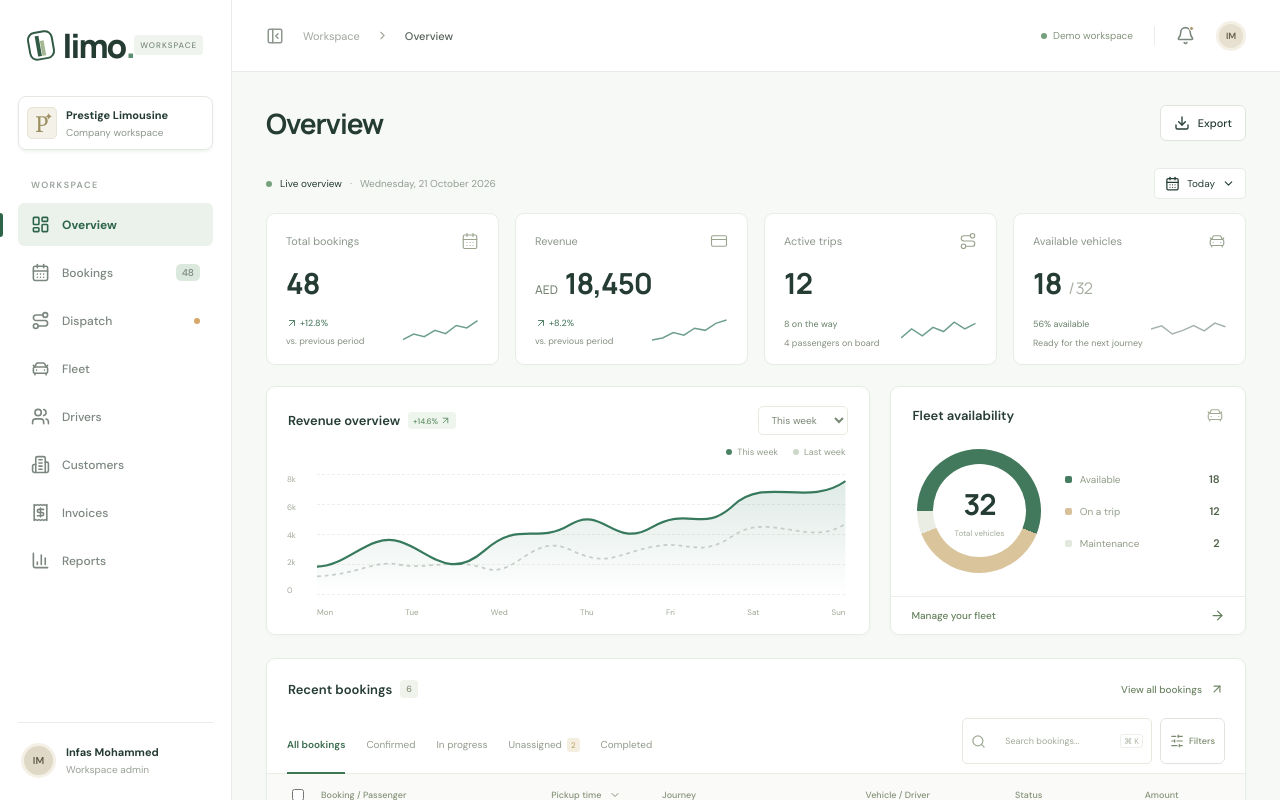
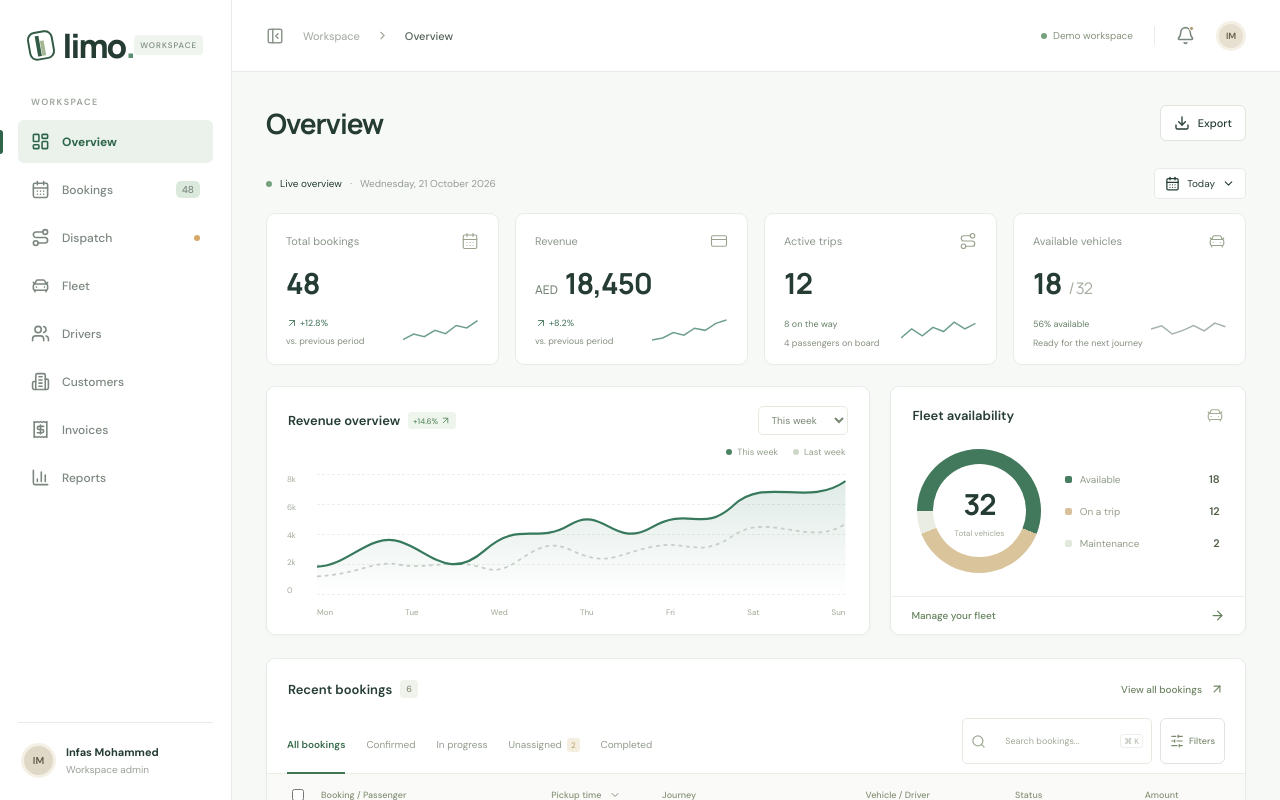
Before and after one commit to InfasMohammed/LimoAi, a React (Vite) app: page / in a window 1280 px wide. Shown: the top 800 px of the page. Built offline with nearby package versions, Linux system fonts and the light colour scheme.

Commit message:
Remove sidebar company block and move navigation upward

```diff
--- a/src/main.tsx
+++ b/src/main.tsx
@@ -29,7 +29,7 @@ const visible=bookings.filter(b=>(tab==='All bookings'||b.status===tab)&&(vehicl
 const exportCsv=()=>{const data=[['Booking','Passenger','Pickup','Destination','Driver','Status','Amount'],...visible.map(b=>[b.id,b.name,b.pickup,b.dropoff,b.driver,b.status,String(b.price)])].map(r=>r.map(c=>'"'+c.replaceAll('"','""')+'"').join(',')).join('\n');const a=document.createElement('a');a.href=URL.createObjectURL(new Blob([data],{type:'text/csv'}));a.download='limo-bookings.csv';a.click();URL.revokeObjectURL(a.href);notify('Bookings exported successfully')};
 const tenant=workspace.name;
 const go=(p:string)=>{setCustomerCreate(false);setPage(p);setMobile(false);setSearch('');setTab('All bookings')};
-return <div className="app"><aside className={mobile?'sidebar open':'sidebar'}><a className="brand" href="#" onClick={()=>go('Overview')}><span className="brandmark">l<span>ı</span></span>limo<span className="brand-dot">.</span><span className="brand-tag">WORKSPACE</span></a><div className="company-switch"><span className="company-logo">{tenant.charAt(0)}<span>✦</span></span><span><strong>{tenant}</strong><small>Company workspace</small></span></div><div className="nav-caption">WORKSPACE</div><nav>{navigation.map(({label,icon:Icon})=><button key={label} onClick={()=>go(label)} className={page===label?'nav-item active':'nav-item'}><Icon size={19}/><span>{label}</span>{label==='Bookings'&&<span className="nav-count">{bookings.length+42}</span>}{label==='Dispatch'&&<span className="nav-alert"/>}</button>)}</nav><div className="sidebar-bottom"><div className="profile"><span className="avatar profile-avatar">IM</span><span><strong>Infas Mohammed</strong><small>Workspace admin</small></span></div></div></aside>
+return <div className="app"><aside className={mobile?'sidebar open':'sidebar'}><a className="brand" href="#" onClick={()=>go('Overview')}><span className="brandmark">l<span>ı</span></span>limo<span className="brand-dot">.</span><span className="brand-tag">WORKSPACE</span></a><div className="nav-caption">WORKSPACE</div><nav>{navigation.map(({label,icon:Icon})=><button key={label} onClick={()=>go(label)} className={page===label?'nav-item active':'nav-item'}><Icon size={19}/><span>{label}</span>{label==='Bookings'&&<span className="nav-count">{bookings.length+42}</span>}{label==='Dispatch'&&<span className="nav-alert"/>}</button>)}</nav><div className="sidebar-bottom"><div className="profile"><span className="avatar profile-avatar">IM</span><span><strong>Infas Mohammed</strong><small>Workspace admin</small></span></div></div></aside>
 {mobile&&<button className="menu-backdrop" aria-label="Close navigation" onClick={()=>setMobile(false)}/>}<div className="main-shell"><header><div className="breadcrumb"><button aria-label="Toggle navigation" className="sidebar-toggle" onClick={()=>setMobile(!mobile)}><PanelLeftClose size={18}/></button><span className="header-company">Workspace</span><ChevronRight size={13}/><strong>{page}</strong></div><div className="header-right"><span className="demo-tag"><span/>Demo workspace</span><span className="header-divider"/><button aria-label="Notifications" className="bell" onClick={()=>setNotifications(!notifications)}><Bell size={19}/><i/></button><span className="avatar mini-avatar">IM</span></div>{notifications&&<div className="notification-pop"><strong>You're in the loop</strong><p><span className="notice-dot"/> {bookings.filter(b=>b.status==='Unassigned').length} bookings need a driver</p><p><CheckCircle2 size={16}/> Your fleet documents are up to date</p><button onClick={()=>{go('Dispatch');setNotifications(false)}}>Open dispatch <ArrowRight size={14}/></button></div>}</header>
 <main><div className="page-heading"><div><h1>{page}</h1></div><div className="heading-actions"><button className="button" style={['Fleet','Drivers','Customers'].includes(page)?{display:'none'}:undefined} onClick={exportCsv}><Download size={16}/>Export</button>{['Bookings','Fleet','Drivers','Customers'].includes(page)&&<button className="button primary" onClick={()=>page==='Customers'?setCustomerCreate(true):['Fleet','Drivers'].includes(page)?setEntityModal(page):setModal(true)}><Plus size={17}/>{page==='Fleet'?'New fleet':page==='Drivers'?'New driver':page==='Customers'?'New customer':'New booking'}</button>}</div></div>
 {['Overview','Bookings','Dispatch'].includes(page)?<>
```
